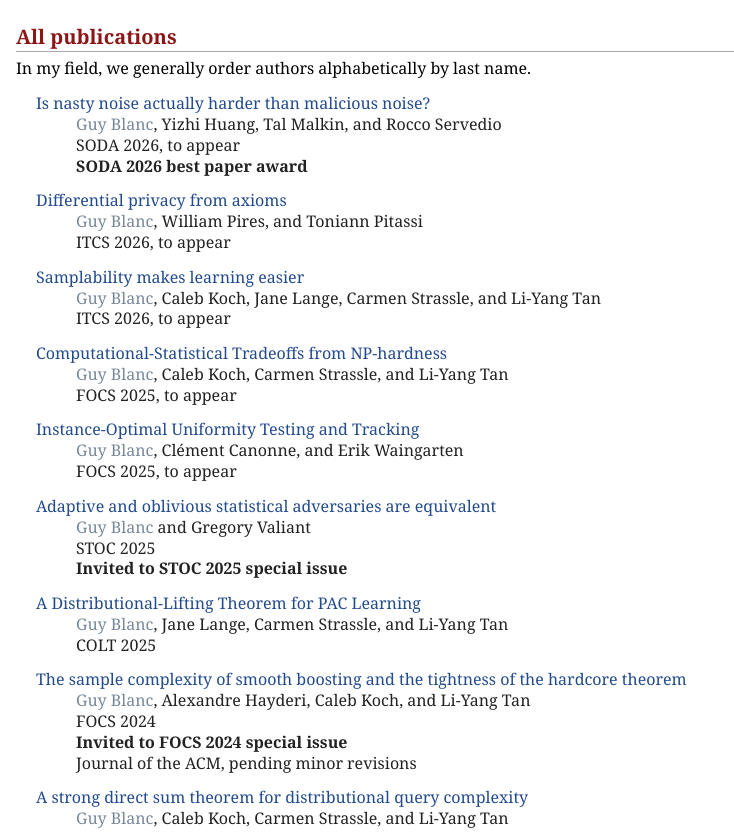
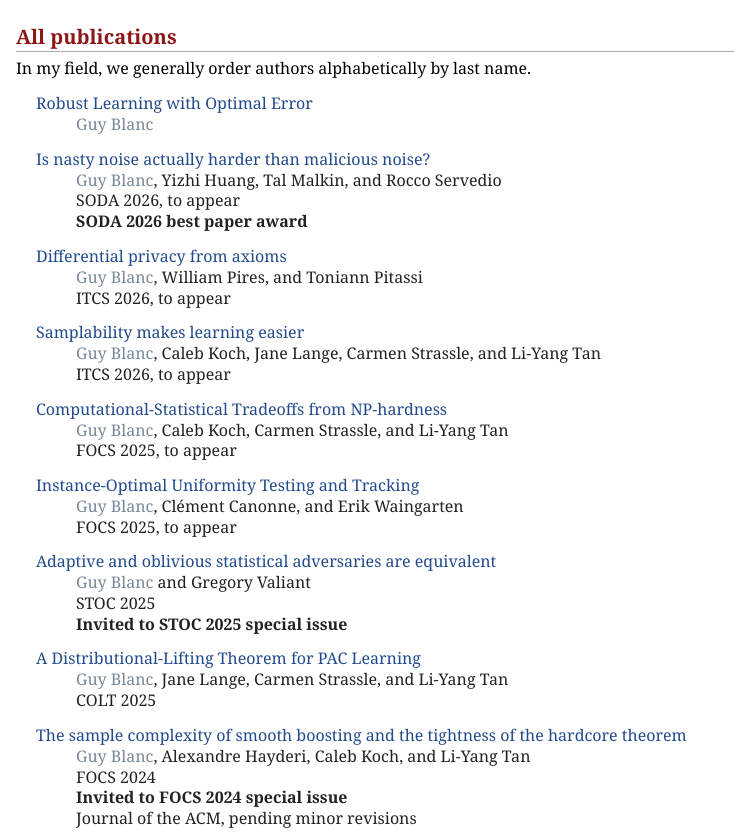
Before and after one commit to guyblanc/guyblanc.github.io, a plain HTML site: page index.html in a window 1280 px wide. Shown: the part 937-1769 px from the top of the page, without its empty margins (0-734 px from the left). Drawn offline with Linux system fonts and the light colour scheme.

Commit message:
added paper

```diff
--- a/index.html
+++ b/index.html
@@ -57,6 +57,11 @@ Journal of the ACM, 2022</p></dd>
 </dl>
 <h2>All publications</h2>
 <p>In my field, we generally order authors alphabetically by last name.</p>
+<dl>
+<dt><a href="https://arxiv.org/abs/2604.02555">Robust Learning with Optimal Error</a>
+</dt>
+<dd><p><span class="myname">Guy Blanc</span></p></dd>
+</dl>
 <dl>
 <dt><a href="https://arxiv.org/abs/2511.09763">Is nasty noise actually harder than malicious noise?</a></dt>
 <dd><p><span  class="myname">Guy Blanc</span>, Yizhi Huang, Tal Malkin, and Rocco Servedio<br />
@@ -240,7 +245,7 @@ ICML 2018</p></dd>
 </dl>
 <div id="footer">
 <div id="footer-text">
-Page generated 2025-12-02 09:36:35 EST, by <a href="http://jemdoc.jaboc.net/">jemdoc</a>.
+Page generated 2026-05-04 09:42:52 EDT, by <a href="http://jemdoc.jaboc.net/">jemdoc</a>.
 </div>
 </div>
 </div>
```
Also changed, not shown: 1 other file.
